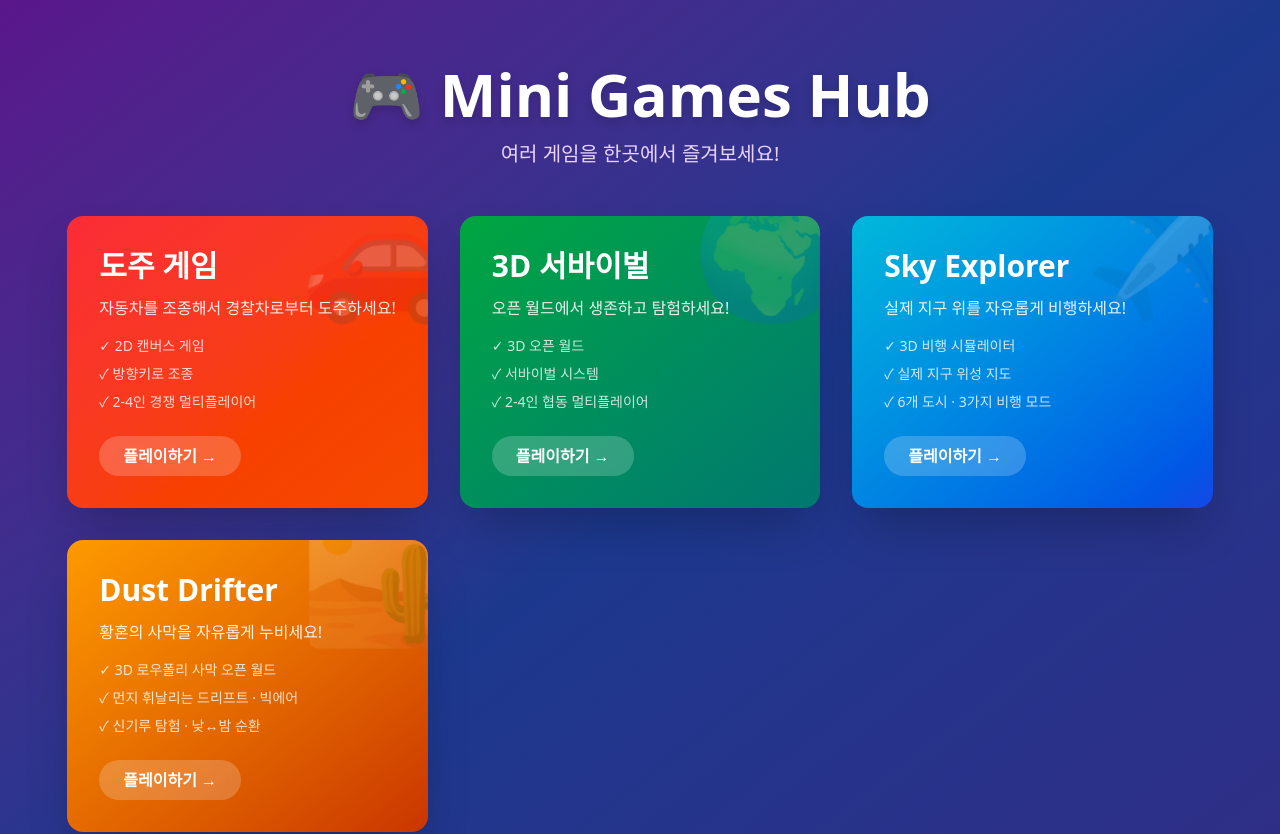
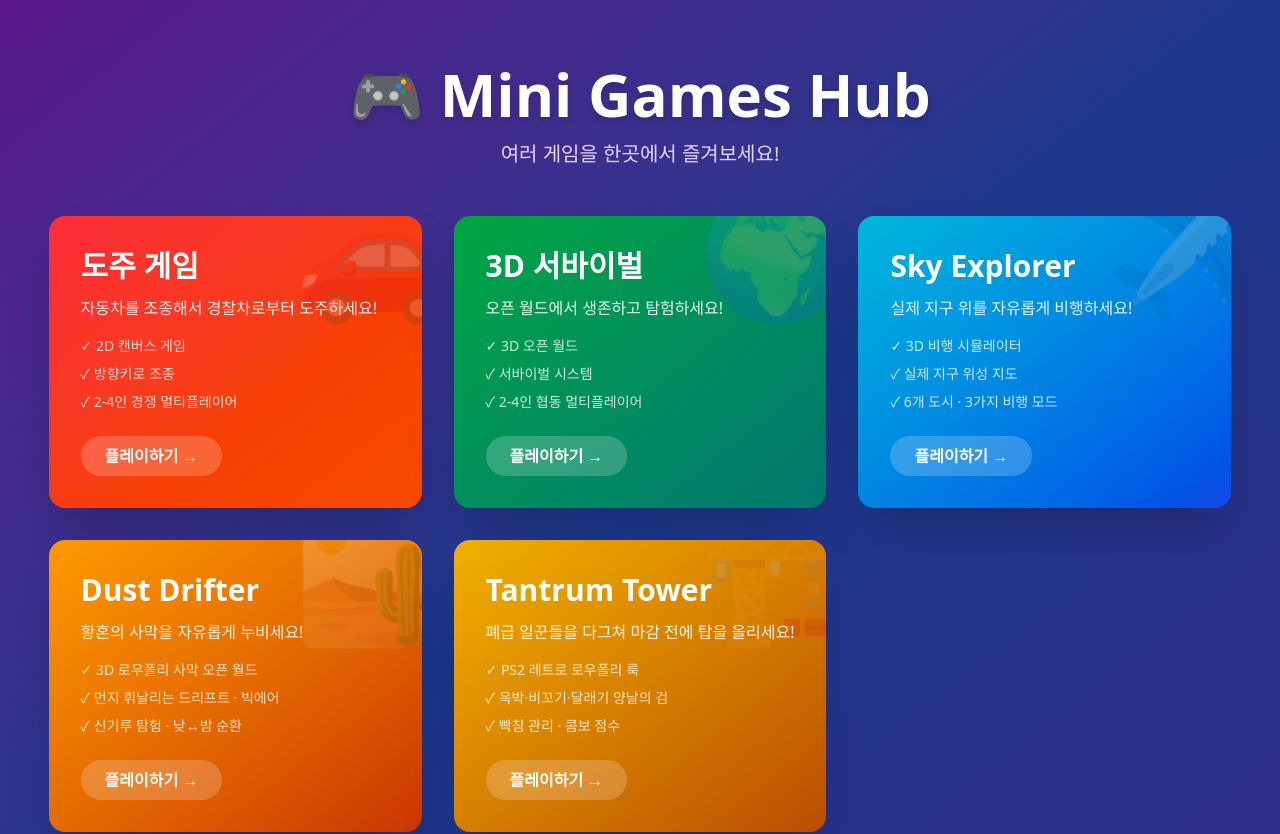
Before and after one commit to writingdeveloper/Mini-Games, a Next.js app: page / in a window 1280 px wide. Shown: the top 834 px of the page. Built offline with nearby package versions, Linux system fonts and the light colour scheme.

Commit message:
feat(construction): hub card + route iframe wrapper
Co-Authored-By: Claude Opus 4.8 <noreply@anthropic.com>

```diff
--- /dev/null
+++ b/app/construction-game/page.tsx
@@ -0,0 +1,35 @@
+"use client";
+
+import { useState } from "react";
+import Link from "next/link";
+import { LoadingOverlay } from "@/app/_components/LoadingOverlay";
+
+export default function ConstructionGame() {
+  const [loading, setLoading] = useState(true);
+  return (
+    <div className="relative h-screen w-screen overflow-hidden">
+      <Link
+        href="/"
+        className="absolute left-4 top-4 z-10 flex items-center gap-2 rounded-lg bg-black/70 px-4 py-2 text-white transition-colors hover:bg-black/90"
+      >
+        <svg
+          xmlns="http://www.w3.org/2000/svg"
+          className="h-5 w-5"
+          viewBox="0 0 20 20"
+          fill="currentColor"
+        >
+          <path d="M10.707 2.293a1 1 0 00-1.414 0l-7 7a1 1 0 001.414 1.414L4 10.414V17a1 1 0 001 1h2a1 1 0 001-1v-2a1 1 0 011-1h2a1 1 0 011 1v2a1 1 0 001 1h2a1 1 0 001-1v-6.586l.293.293a1 1 0 001.414-1.414l-7-7z" />
+        </svg>
+        홈으로
+      </Link>
+      {loading && <LoadingOverlay />}
+      <iframe
+        src="/construction-game/index.html"
+        className="h-full w-full border-0"
+        title="Tantrum Tower - 막장 건설 현장 관리"
+        allow="fullscreen"
+        onLoad={() => setLoading(false)}
+      />
+    </div>
+  );
+}
--- a/app/page.tsx
+++ b/app/page.tsx
@@ -113,6 +113,31 @@ export default function Home() {
               </div>
             </div>
           </Link>
+
+          {/* 건설 관리 카드 */}
+          <Link href="/construction-game" aria-label="Tantrum Tower 건설 관리 게임 플레이하기">
+            <div className="group relative overflow-hidden rounded-2xl bg-gradient-to-br from-yellow-500 to-amber-700 p-8 shadow-2xl transition-all duration-300 hover:scale-105 hover:shadow-amber-500/50 cursor-pointer">
+              <div aria-hidden="true" className="absolute -right-8 -top-8 text-9xl opacity-20">
+                🏗️
+              </div>
+              <div className="relative z-10">
+                <h2 className="mb-3 text-3xl font-bold text-white">
+                  Tantrum Tower
+                </h2>
+                <p className="mb-4 text-white/90">
+                  폐급 일꾼들을 다그쳐 마감 전에 탑을 올리세요!
+                </p>
+                <ul className="mb-6 space-y-2 text-sm text-white/80">
+                  <li>✓ PS2 레트로 로우폴리 룩</li>
+                  <li>✓ 윽박·비꼬기·달래기 양날의 검</li>
+                  <li>✓ 빡침 관리 · 콤보 점수</li>
+                </ul>
+                <div className="inline-block rounded-full bg-white/20 px-6 py-2 font-semibold text-white backdrop-blur-sm transition-colors group-hover:bg-white/30">
+                  플레이하기 →
+                </div>
+              </div>
+            </div>
+          </Link>
         </div>
 
         <div className="mt-8 text-center">
```
